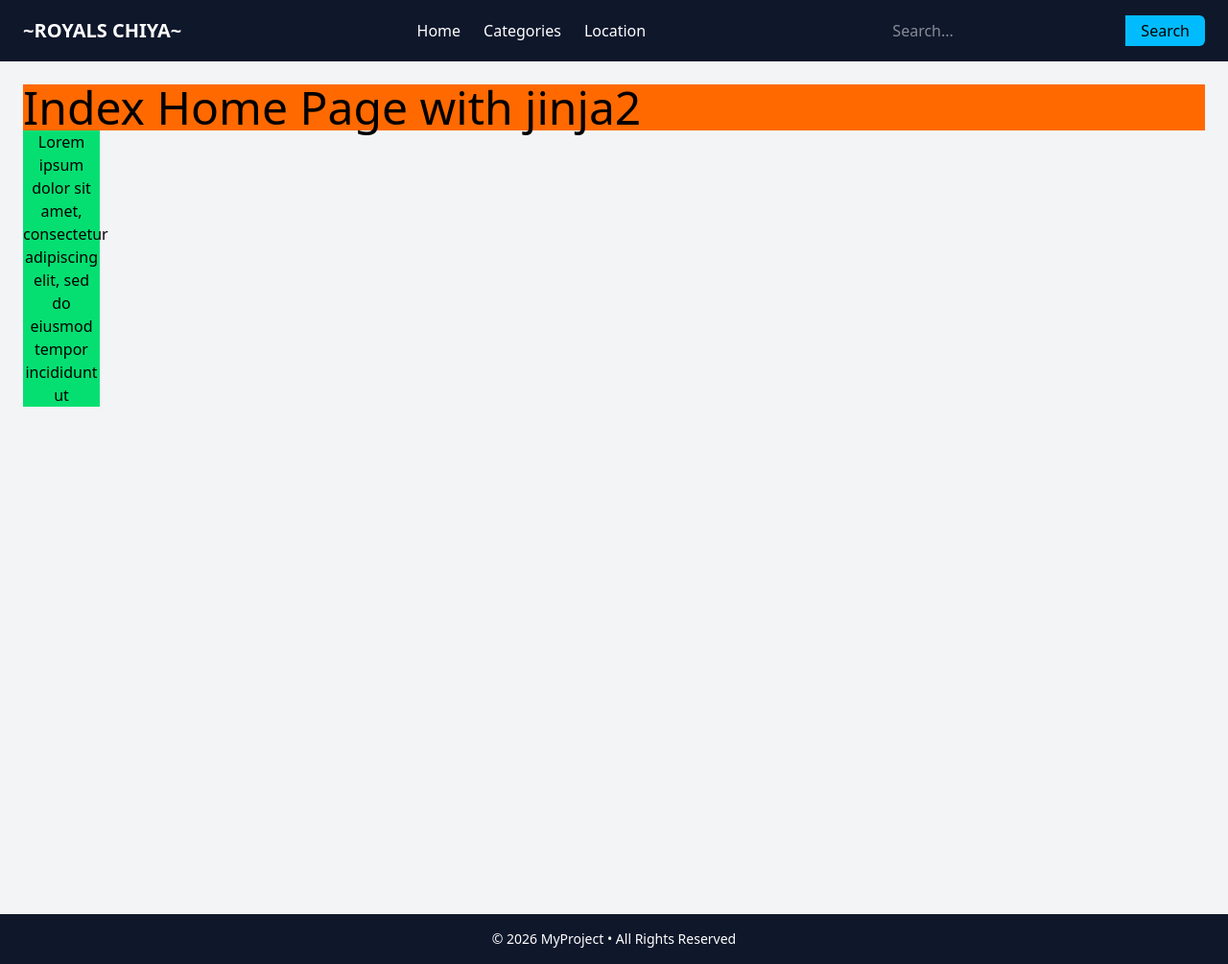
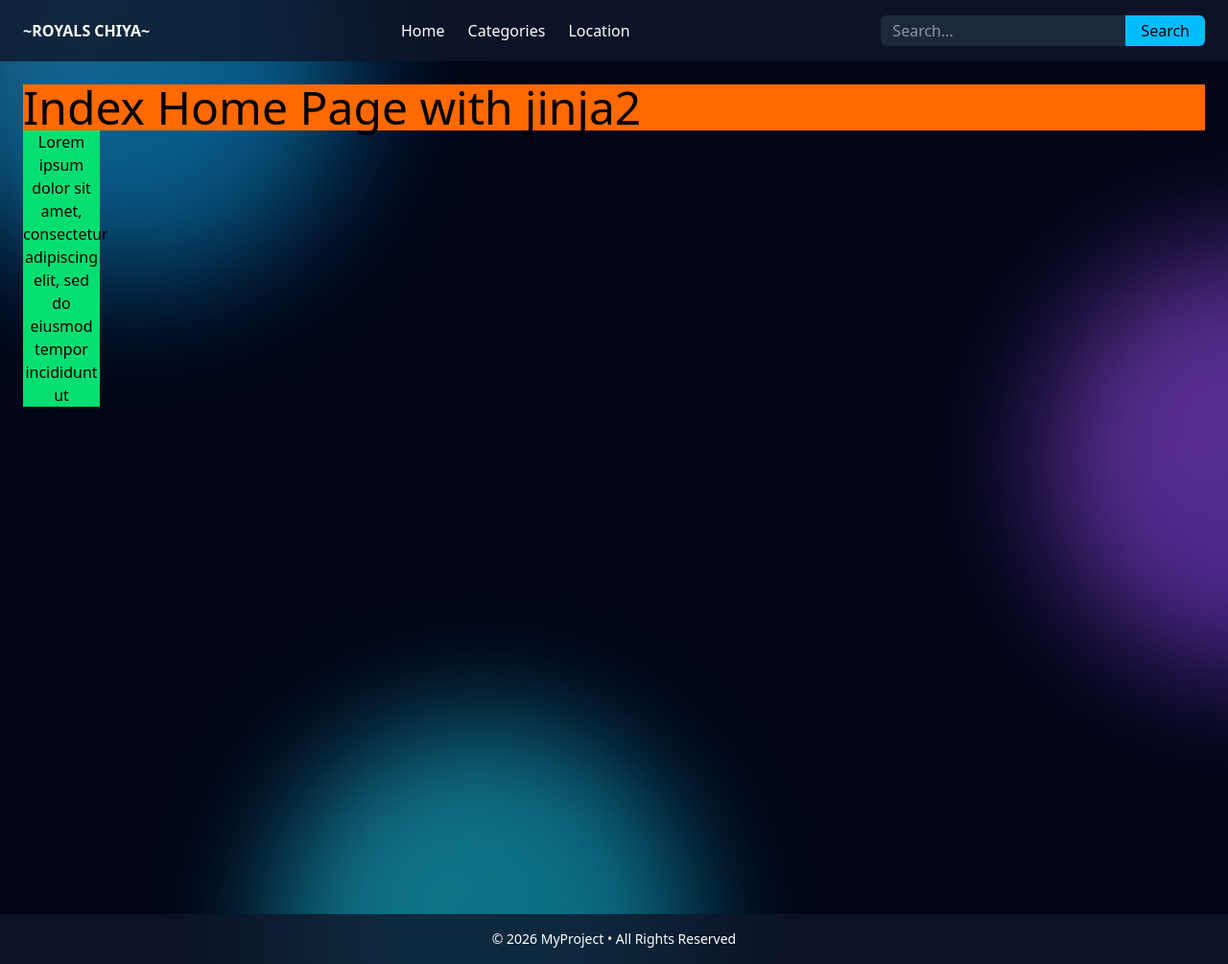
Before and after one commit to Sumit-KD/Django-Beginner, a Django app: page / in a window 1280 px wide. Shown: the whole page at 96% size. Run offline with Django 5.2, Linux system fonts and the light colour scheme; some libraries are stand-ins or nearby versions.

Commit message:
Managing Frontent UI

```diff
--- a/templates/layout.html
+++ b/templates/layout.html
@@ -1,6 +1,5 @@
 {% load static tailwind_tags %}
 {% load static %}
-
 
 <html lang="en">
 <head>
@@ -12,16 +11,77 @@
     </title>
 
     {% tailwind_css %}
+
+    <!-- Blob Animation Styles -->
+    <style>
+        .blob-container {
+            position: fixed;
+            inset: 0;
+            z-index: -1;
+            overflow: hidden;
+            background: #020617;
+        }
+
+        .blob {
+            position: absolute;
+            width: 420px;
+            height: 420px;
+            background: radial-gradient(circle at 30% 30%, #38bdf8, #0ea5e9, #0284c7);
+            border-radius: 50%;
+            filter: blur(60px);
+            opacity: 0.55;
+            animation: float 22s infinite alternate ease-in-out;
+        }
+
+        .blob:nth-child(1) {
+            top: -10%;
+            left: -10%;
+            animation-duration: 26s;
+        }
+
+        .blob:nth-child(2) {
+            top: 30%;
+            right: -15%;
+            background: radial-gradient(circle at 30% 30%, #a855f7, #7c3aed);
+            animation-duration: 30s;
+        }
+
+        .blob:nth-child(3) {
+            bottom: -20%;
+            left: 20%;
+            background: radial-gradient(circle at 30% 30%, #22d3ee, #06b6d4);
+            animation-duration: 34s;
+        }
+
+        @keyframes float {
+            0% {
+                transform: translate(0, 0) scale(1);
+            }
+            50% {
+                transform: translate(120px, -80px) scale(1.15);
+            }
+            100% {
+                transform: translate(-80px, 100px) scale(0.95);
+            }
+        }
+    </style>
 </head>
 
-<body class="bg-gray-100 flex flex-col min-h-screen">
+<body class="bg-transparent flex flex-col min-h-screen">
+
+    <!-- Blob Background -->
+    <div class="blob-container">
+        <div class="blob"></div>
+        <div class="blob"></div>
+        <div class="blob"></div>
+    </div>
 
     <!-- Header / Navbar -->
-    <header class="bg-slate-900 text-white px-6 py-4 search-label-icon">
+    <header class="bg-slate-900/80 backdrop-blur-md text-white px-6 py-4 search-label-icon">
         <div class="max-w-7xl mx-auto flex items-center justify-between">
 
             <!-- Logo -->
-            <div class="text-xl font-bold">
+            <div class="text-white font-bold">
                 ~ROYALS CHIYA~
             </div>
 
@@ -40,13 +100,13 @@
                     type="text"
                     name="q"
                     placeholder="Search..."
-                    class="px-3 py-1 rounded-l-md text-white focus:outline search-label-icon"
+                    class="px-3 py-1 rounded-l-md text-white bg-slate-800 focus:outline search-label-icon"
                 >
                 <button
                     type="submit"
                     class="bg-sky-400 px-4 py-1 rounded-r-md text-black font-medium hover:bg-sky-500"
                 >
-                        Search
+                    Search
                 </button>
             </form>
 
@@ -60,7 +120,7 @@
     </main>
 
     <!-- Footer -->
-    <footer class="bg-slate-900 text-white text-center py-4 ">
+    <footer class="bg-slate-900/80 backdrop-blur-md text-white text-center py-4">
         <p class="text-sm">
             © 2026 MyProject • All Rights Reserved
         </p>
--- a/theme/static/css/dist/styles.css
+++ b/theme/static/css/dist/styles.css
@@ -14,11 +14,20 @@
     --color-orange-700: oklch(55.3% 0.195 38.402);
     --color-green-50: oklch(98.2% 0.018 155.826);
     --color-green-400: oklch(79.2% 0.209 151.711);
+    --color-teal-600: oklch(60% 0.118 184.704);
+    --color-cyan-400: oklch(78.9% 0.154 211.53);
     --color-sky-400: oklch(74.6% 0.16 232.661);
     --color-sky-500: oklch(68.5% 0.169 237.323);
+    --color-blue-400: oklch(70.7% 0.165 254.624);
+    --color-blue-700: oklch(48.8% 0.243 264.376);
+    --color-violet-700: oklch(49.1% 0.27 292.581);
+    --color-purple-400: oklch(71.4% 0.203 305.504);
+    --color-slate-800: oklch(27.9% 0.041 260.031);
     --color-slate-900: oklch(20.8% 0.042 265.755);
+    --color-slate-950: oklch(12.9% 0.042 264.695);
     --color-gray-50: oklch(98.5% 0.002 247.839);
     --color-gray-100: oklch(96.7% 0.003 264.542);
+    --color-gray-400: oklch(70.7% 0.022 261.325);
     --color-gray-500: oklch(55.1% 0.027 264.364);
     --color-black: #000;
     --color-white: #fff;
@@ -39,6 +48,9 @@
     --tracking-normal: 0em;
     --leading-normal: 1.5;
     --radius-md: 0.375rem;
+    --blur-md: 12px;
+    --default-transition-duration: 150ms;
+    --default-transition-timing-function: cubic-bezier(0.4, 0, 0.2, 1);
     --default-font-family: var(--font-sans);
     --default-mono-font-family: var(--font-mono);
   }
@@ -322,8 +370,51 @@
   .bg-sky-400 {
     background-color: var(--color-sky-400);
   }
+  .bg-slate-800 {
+    background-color: var(--color-slate-800);
+  }
   .bg-slate-900 {
     background-color: var(--color-slate-900);
+  }
+  .bg-slate-900\/80 {
+    background-color: color-mix(in srgb, oklch(20.8% 0.042 265.755) 80%, transparent);
+    @supports (color: color-mix(in lab, red, red)) {
+      background-color: color-mix(in oklab, var(--color-slate-900) 80%, transparent);
+    }
+  }
+  .bg-slate-950 {
+    background-color: var(--color-slate-950);
+  }
+  .bg-transparent {
+    background-color: transparent;
+  }
+  .bg-gradient-to-br {
+    --tw-gradient-position: to bottom right in oklab;
+    background-image: linear-gradient(var(--tw-gradient-stops));
+  }
+  .from-cyan-400 {
+    --tw-gradient-from: var(--color-cyan-400);
+    --tw-gradient-stops: var(--tw-gradient-via-stops, var(--tw-gradient-position), var(--tw-gradient-from) var(--tw-gradient-from-position), var(--tw-gradient-to) var(--tw-gradient-to-position));
+  }
+  .from-purple-400 {
+    --tw-gradient-from: var(--color-purple-400);
+    --tw-gradient-stops: var(--tw-gradient-via-stops, var(--tw-gradient-position), var(--tw-gradient-from) var(--tw-gradient-from-position), var(--tw-gradient-to) var(--tw-gradient-to-position));
+  }
+  .from-sky-400 {
+    --tw-gradient-from: var(--color-sky-400);
+    --tw-gradient-stops: var(--tw-gradient-via-stops, var(--tw-gradient-position), var(--tw-gradient-from) var(--tw-gradient-from-position), var(--tw-gradient-to) var(--tw-gradient-to-position));
+  }
+  .to-blue-700 {
+    --tw-gradient-to: var(--color-blue-700);
+    --tw-gradient-stops: var(--tw-gradient-via-stops, var(--tw-gradient-position), var(--tw-gradient-from) var(--tw-gradient-from-position), var(--tw-gradient-to) var(--tw-gradient-to-position));
+  }
+  .to-teal-600 {
+    --tw-gradient-to: var(--color-teal-600);
+    --tw-gradient-stops: var(--tw-gradient-via-stops, var(--tw-gradient-position), var(--tw-gradient-from) var(--tw-gradient-from-position), var(--tw-gradient-to) var(--tw-gradient-to-position));
+  }
+  .to-violet-700 {
+    --tw-gradient-to: var(--color-violet-700);
+    --tw-gradient-stops: var(--tw-gradient-via-stops, var(--tw-gradient-position), var(--tw-gradient-from) var(--tw-gradient-from-position), var(--tw-gradient-to) var(--tw-gradient-to-position));
   }
   .object-cover {
     object-fit: cover;
@@ -394,15 +485,66 @@
   .text-black {
     color: var(--color-black);
   }
+  .text-blue-400 {
+    color: var(--color-blue-400);
+  }
+  .text-gray-400 {
+    color: var(--color-gray-400);
+  }
   .text-green-50 {
     color: var(--color-green-50);
+  }
+  .text-sky-400 {
+    color: var(--color-sky-400);
   }
   .text-white {
     color: var(--color-white);
   }
+  .opacity-50 {
+    opacity: 50%;
+  }
+  .opacity-60 {
+    opacity: 60%;
+  }
+  .mix-blend-screen {
+    mix-blend-mode: screen;
+  }
   .shadow-lg {
     --tw-shadow: 0 10px 15px -3px var(--tw-shadow-color, rgb(0 0 0 / 0.1)), 0 4px 6px -4px var(--tw-shadow-color, rgb(0 0 0 / 0.1));
     box-shadow: var(--tw-inset-shadow), var(--tw-inset-ring-shadow), var(--tw-ring-offset-shadow), var(--tw-ring-shadow), var(--tw-shadow);
+  }
+  .blur-\[70px\] {
+    --tw-blur: blur(70px);
+    filter: var(--tw-blur,) var(--tw-brightness,) var(--tw-contrast,) var(--tw-grayscale,) var(--tw-hue-rotate,) var(--tw-invert,) var(--tw-saturate,) var(--tw-sepia,) var(--tw-drop-shadow,);
+  }
+  .blur-\[80px\] {
+    --tw-blur: blur(80px);
+    filter: var(--tw-blur,) var(--tw-brightness,) var(--tw-contrast,) var(--tw-grayscale,) var(--tw-hue-rotate,) var(--tw-invert,) var(--tw-saturate,) var(--tw-sepia,) var(--tw-drop-shadow,);
+  }
+  .blur-\[90px\] {
+    --tw-blur: blur(90px);
+    filter: var(--tw-blur,) var(--tw-brightness,) var(--tw-contrast,) var(--tw-grayscale,) var(--tw-hue-rotate,) var(--tw-invert,) var(--tw-saturate,) var(--tw-sepia,) var(--tw-drop-shadow,);
+  }
+  .filter {
+    filter: var(--tw-blur,) var(--tw-brightness,) var(--tw-contrast,) var(--tw-grayscale,) var(--tw-hue-rotate,) var(--tw-invert,) var(--tw-saturate,) var(--tw-sepia,) var(--tw-drop-shadow,);
+  }
+  .backdrop-blur-md {
+    --tw-backdrop-blur: blur(var(--blur-md));
+    -webkit-backdrop-filter: var(--tw-backdrop-blur,) var(--tw-backdrop-brightness,) var(--tw-backdrop-contrast,) var(--tw-backdrop-grayscale,) var(--tw-backdrop-hue-rotate,) var(--tw-backdrop-invert,) var(--tw-backdrop-opacity,) var(--tw-backdrop-saturate,) var(--tw-backdrop-sepia,);
+    backdrop-filter: var(--tw-backdrop-blur,) var(--tw-backdrop-brightness,) var(--tw-backdrop-contrast,) var(--tw-backdrop-grayscale,) var(--tw-backdrop-hue-rotate,) var(--tw-backdrop-invert,) var(--tw-backdrop-opacity,) var(--tw-backdrop-saturate,) var(--tw-backdrop-sepia,);
+  }
+  .transition-transform {
+    transition-property: transform, translate, scale, rotate;
+    transition-timing-function: var(--tw-ease, var(--default-transition-timing-function));
+    transition-duration: var(--tw-duration, var(--default-transition-duration));
+  }
+  .duration-200 {
+    --tw-duration: 200ms;
+    transition-duration: 200ms;
+  }
+  .duration-300 {
+    --tw-duration: 300ms;
+    transition-duration: 300ms;
   }
   .hover\:bg-orange-700 {
     &:hover {
@@ -449,6 +591,26 @@
     }
   }
 }
+@property --tw-rotate-x {
+  syntax: "*";
+  inherits: false;
+}
+@property --tw-rotate-y {
+  syntax: "*";
+  inherits: false;
+}
+@property --tw-rotate-z {
+  syntax: "*";
+  inherits: false;
+}
+@property --tw-skew-x {
+  syntax: "*";
+  inherits: false;
+}
+@property --tw-skew-y {
+  syntax: "*";
+  inherits: false;
+}
 @property --tw-space-x-reverse {
   syntax: "*";
   inherits: false;
@@ -458,6 +620,48 @@
   syntax: "*";
   inherits: false;
   initial-value: solid;
+}
+@property --tw-gradient-position {
+  syntax: "*";
+  inherits: false;
+}
+@property --tw-gradient-from {
+  syntax: "<color>";
+  inherits: false;
+  initial-value: #0000;
+}
+@property --tw-gradient-via {
+  syntax: "<color>";
+  inherits: false;
+  initial-value: #0000;
+}
+@property --tw-gradient-to {
+  syntax: "<color>";
+  inherits: false;
+  initial-value: #0000;
+}
+@property --tw-gradient-stops {
+  syntax: "*";
+  inherits: false;
+}
+@property --tw-gradient-via-stops {
+  syntax: "*";
+  inherits: false;
+}
+@property --tw-gradient-from-position {
+  syntax: "<length-percentage>";
+  inherits: false;
+  initial-value: 0%;
+}
+@property --tw-gradient-via-position {
+  syntax: "<length-percentage>";
+  inherits: false;
+  initial-value: 50%;
+}
+@property --tw-gradient-to-position {
+  syntax: "<length-percentage>";
+  inherits: false;
+  initial-value: 100%;
 }
 @property --tw-leading {
   syntax: "*";
@@ -536,6 +740,99 @@
   inherits: false;
   initial-value: 0 0 #0000;
 }
+@property --tw-blur {
+  syntax: "*";
+  inherits: false;
+}
+@property --tw-brightness {
+  syntax: "*";
+  inherits: false;
+}
+@property --tw-contrast {
+  syntax: "*";
+  inherits: false;
+}
+@property --tw-grayscale {
+  syntax: "*";
+  inherits: false;
+}
+@property --tw-hue-rotate {
+  syntax: "*";
+  inherits: false;
+}
+@property --tw-invert {
+  syntax: "*";
+  inherits: false;
+}
+@property --tw-opacity {
+  syntax: "*";
+  inherits: false;
+}
+@property --tw-saturate {
+  syntax: "*";
+  inherits: false;
+}
+@property --tw-sepia {
+  syntax: "*";
+  inherits: false;
+}
+@property --tw-drop-shadow {
+  syntax: "*";
+  inherits: false;
+}
+@property --tw-drop-shadow-color {
+  syntax: "*";
+  inherits: false;
+}
+@property --tw-drop-shadow-alpha {
+  syntax: "<percentage>";
+  inherits: false;
+  initial-value: 100%;
+}
+@property --tw-drop-shadow-size {
+  syntax: "*";
+  inherits: false;
+}
+@property --tw-backdrop-blur {
+  syntax: "*";
+  inherits: false;
+}
+@property --tw-backdrop-brightness {
+  syntax: "*";
+  inherits: false;
+}
+@property --tw-backdrop-contrast {
+  syntax: "*";
+  inherits: false;
+}
+@property --tw-backdrop-grayscale {
+  syntax: "*";
+  inherits: false;
+}
+@property --tw-backdrop-hue-rotate {
+  syntax: "*";
+  inherits: false;
+}
+@property --tw-backdrop-invert {
+  syntax: "*";
+  inherits: false;
+}
+@property --tw-backdrop-opacity {
+  syntax: "*";
+  inherits: false;
+}
+@property --tw-backdrop-saturate {
+  syntax: "*";
+  inherits: false;
+}
+@property --tw-backdrop-sepia {
+  syntax: "*";
+  inherits: false;
+}
+@property --tw-duration {
+  syntax: "*";
+  inherits: false;
+}
 @property --tw-outline-style {
   syntax: "*";
   inherits: false;
@@ -544,8 +841,22 @@
 @layer properties {
   @supports ((-webkit-hyphens: none) and (not (margin-trim: inline))) or ((-moz-orient: inline) and (not (color:rgb(from red r g b)))) {
     *, ::before, ::after, ::backdrop {
+      --tw-rotate-x: initial;
+      --tw-rotate-y: initial;
+      --tw-rotate-z: initial;
+      --tw-skew-x: initial;
+      --tw-skew-y: initial;
       --tw-space-x-reverse: 0;
       --tw-border-style: solid;
+      --tw-gradient-position: initial;
+      --tw-gradient-from: #0000;
+      --tw-gradient-via: #0000;
+      --tw-gradient-to: #0000;
+      --tw-gradient-stops: initial;
+      --tw-gradient-via-stops: initial;
+      --tw-gradient-from-position: 0%;
+      --tw-gradient-via-position: 50%;
+      --tw-gradient-to-position: 100%;
       --tw-leading: initial;
       --tw-font-weight: initial;
       --tw-tracking: initial;
@@ -563,6 +874,29 @@
       --tw-ring-offset-width: 0px;
       --tw-ring-offset-color: #fff;
       --tw-ring-offset-shadow: 0 0 #0000;
+      --tw-blur: initial;
+      --tw-brightness: initial;
+      --tw-contrast: initial;
+      --tw-grayscale: initial;
+      --tw-hue-rotate: initial;
+      --tw-invert: initial;
+      --tw-opacity: initial;
+      --tw-saturate: initial;
+      --tw-sepia: initial;
+      --tw-drop-shadow: initial;
+      --tw-drop-shadow-color: initial;
+      --tw-drop-shadow-alpha: 100%;
+      --tw-drop-shadow-size: initial;
+      --tw-backdrop-blur: initial;
+      --tw-backdrop-brightness: initial;
+      --tw-backdrop-contrast: initial;
+      --tw-backdrop-grayscale: initial;
+      --tw-backdrop-hue-rotate: initial;
+      --tw-backdrop-invert: initial;
+      --tw-backdrop-opacity: initial;
+      --tw-backdrop-saturate: initial;
+      --tw-backdrop-sepia: initial;
+      --tw-duration: initial;
       --tw-outline-style: solid;
     }
   }
```
Also changed, not shown: other parts of theme/static/css/dist/styles.css (+36 -0 lines).
